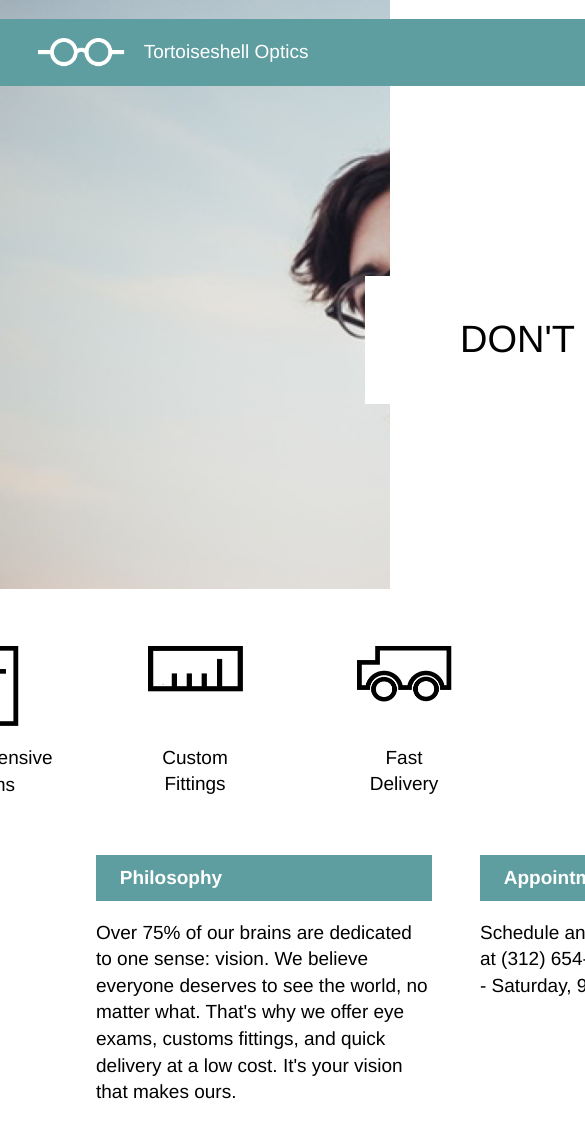
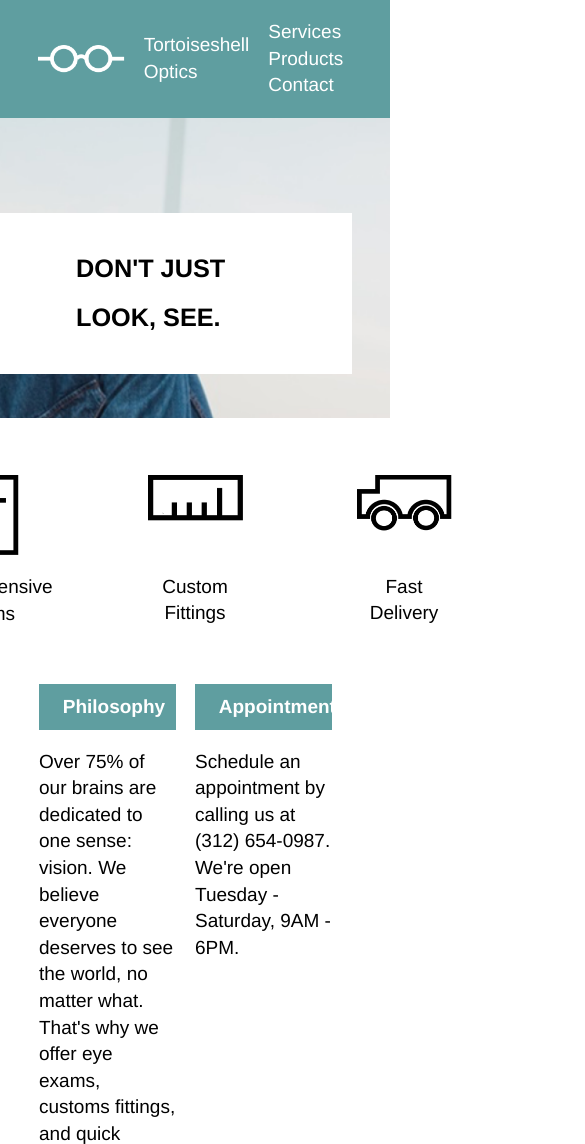
Before and after one commit to LunaNoxMoon/Torto, a plain HTML site: page index.html in a window 390 px wide. Shown: the top 1144 px of the page, 585 px wide, since content can reach past the window. Drawn offline with Linux system fonts and the light colour scheme.

Commit message:
struggling on

```diff
--- a/recourses/css/master.css
+++ b/recourses/css/master.css
@@ -14,20 +14,13 @@ body{
   margin: auto;
 }
 
-h1, h2{
-  text-transform: uppercase;
-}
-
 h1{
   font-size: 2rem;
   line-height: 2.6rem;
   margin: 0.67em 0;
+  font-weight: bold;
+  text-transform: uppercase;
 }
-
-h2{
-
-}
-
 .supporting {
   display: flex;
   justify-content: center;
@@ -36,6 +29,7 @@ h2{
 /*header*/
 header{
   background-image: url(https://raw.githubusercontent.com/LunaNoxMoon/Torto/master/recourses/images/glasses-bg.png);
+  background-position: center center;
   background-size: cover;
   background-repeat: no-repeat;
   padding-top: 1rem;
@@ -146,3 +140,36 @@ footer img{
 }
 
 /* resizing*/
+/*tablet*/
+  @media only screen and (max-width: 1024px){
+  header{
+    padding-top: 0;
+    height: 22rem;
+  }
+
+  .container{
+    max-width: 100%;
+  }
+
+  .main-banner{
+    padding: 0.75rem 4rem;
+    margin-top: 5rem;
+    margin-right: 2rem;
+  }
+
+  .main-banner h1{
+    font-size: 1.33rem;
+  }
+}
+
+/* phone*
+@media only screen and (max-width: 700px){
+  .truncated-menu li{
+    display: block;
+  }
+
+  .menu li{
+    display: none;
+  }
+
+}
```
